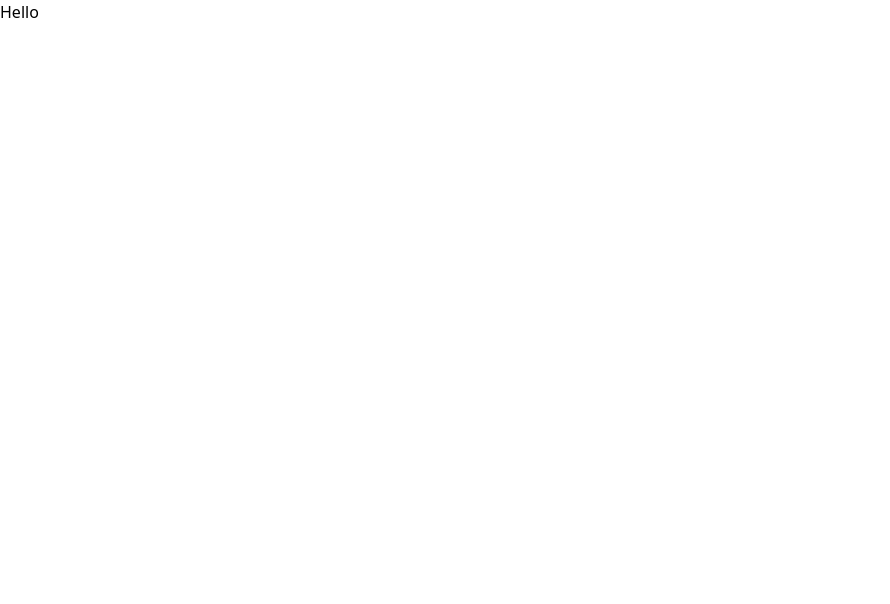
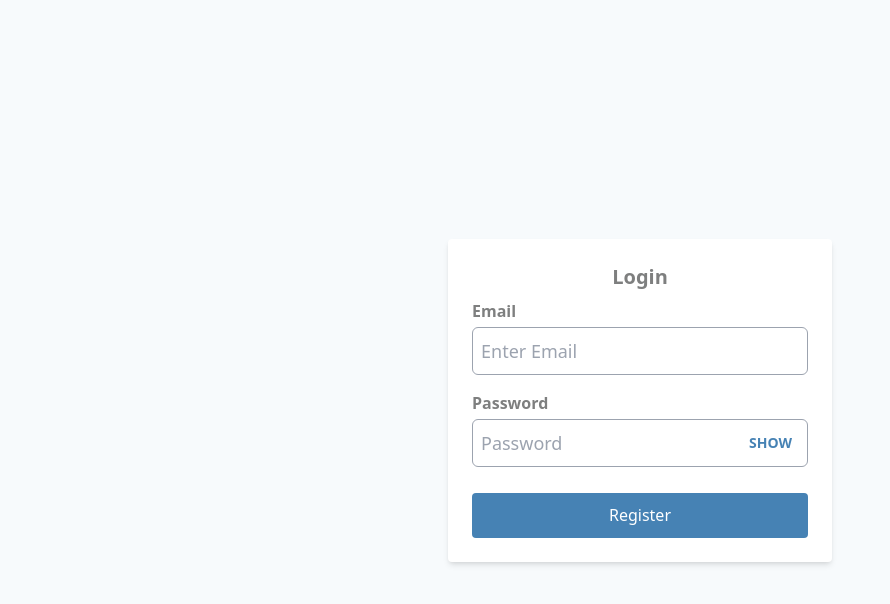
Before and after one commit to Akojede70/abbey, a React (Create React App) app: page / in a window 1280 px wide. Shown: the top 604 px of the page, without its empty margins (0-890 px from the left). Built offline with nearby package versions, Linux system fonts and the light colour scheme.

Commit message:
work on the login design

```diff
--- a/public/index.html
+++ b/public/index.html
@@ -24,7 +24,7 @@
       work correctly both with client-side routing and a non-root public URL.
       Learn how to configure a non-root public URL by running `npm run build`.
     -->
-    <title>Gamer</title>
+    <title>Social</title>
   </head>
   <body>
     <noscript>You need to enable JavaScript to run this app.</noscript>
--- a/src/pages/auth/login.tsx
+++ b/src/pages/auth/login.tsx
@@ -1,10 +1,19 @@
 import React from 'react'
+import InputField from '../../components/InputField/inputfield'
+import Button from '../../components/button/button'
 
 const Login = () => {
   return (
-    <div>
-      <h2> Hello</h2>
-    </div>
+    <div className="flex items-center justify-center h-screen bg-primaryLightWhite">
+    <form  className="bg-white p-6 rounded shadow-md w-96">
+        <h2 className="text-xl font-bold text-center text-primaryGray">Login</h2>
+        <InputField placeholder="Enter Email" name="email" type="email" label='Email' required />
+            <InputField placeholder="Password" name="password" type="password" label='Password' password={true} required />
+        <div className='mt-[18px]'>
+        <Button width="w-full" height='h-[45px]' label="Register" type="submit" />
+        </div>
+    </form>
+</div>
   )
 }
 
```
Also changed, not shown: 1 other file (tests, documents, lock files or other folders).
